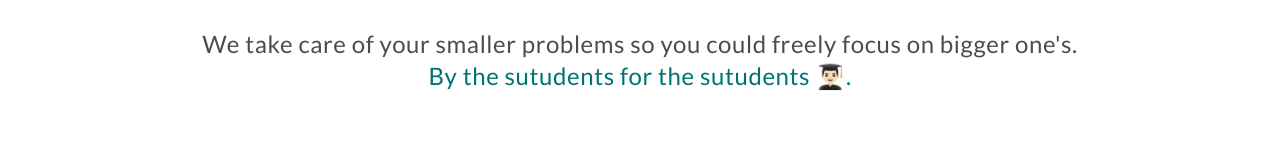
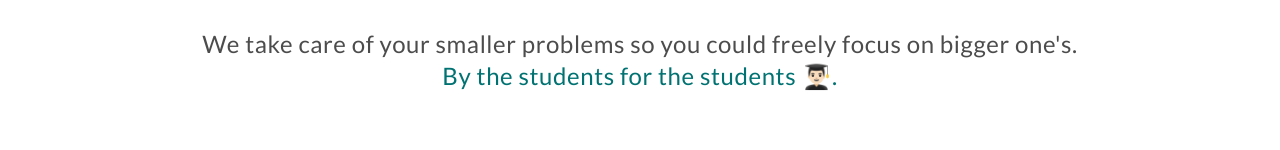
Before and after one commit to pankajrampawar/kutumbiq, a Next.js app: page / in a window 1280 px wide. Shown: the part 307-457 px from the top of the page. Built offline with nearby package versions, Linux system fonts and the light colour scheme.

Commit message:
updated spelling

```diff
--- a/app/ui/components/home/hero.js
+++ b/app/ui/components/home/hero.js
@@ -33,7 +33,7 @@ export default function Hero() {
 
                 <div className={`text-center text-black/70 font ${lato.className} order-3 sm:order-2 lg:text-2xl lg:tracking-wide sm:mt-4`}>
                     <p>We take care of your smaller problems so you could freely focus on bigger one's.</p>
-                    <p className="text-textAlt">By the sutudents for the sutudents 👨🏻‍🎓.</p>
+                    <p className="text-textAlt">By the students for the students 👨🏻‍🎓.</p>
                 </div>
             </div>
         </header>
```
